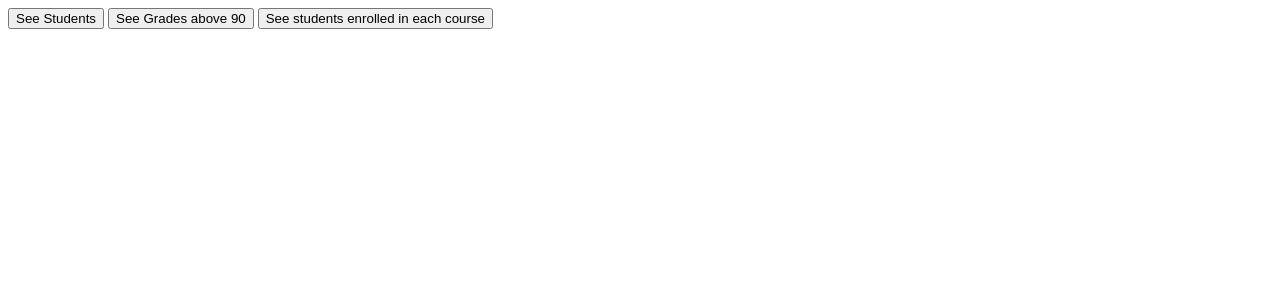
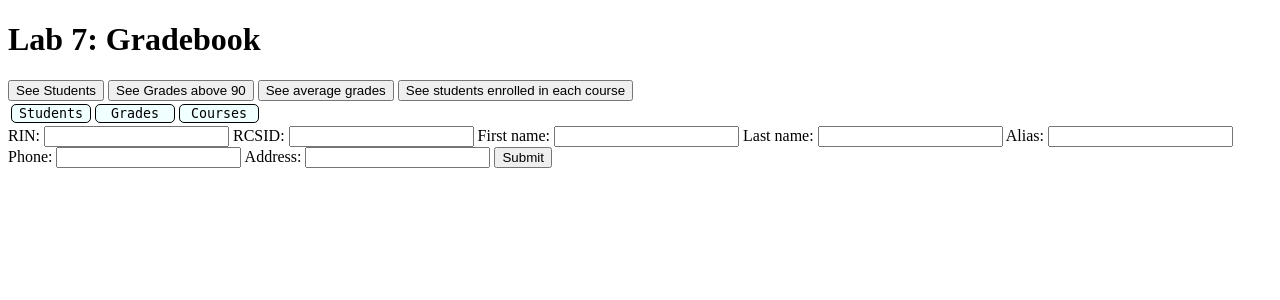
Before and after one commit to crisme95/websys-labs, a PHP site: page / in a window 1280 px wide. Shown: the top 300 px of the page. Run offline with PHP 8.4, Linux system fonts and the light colour scheme; data comes from the database, SQL or seed files in the repository.

Commit message:
Added JS and CSS, students insert function
Added code to add students to the students table, CSS for buttons and JS for tabs

```diff
--- /dev/null
+++ b/lab7/assets/script.js
@@ -0,0 +1,8 @@
+function openSelection(choice) {
+	var i;
+	var x = document.getElementsByClassName("choice");
+	for (i = 0; i < x.length; i++) {
+		x[i].style.display = "none";
+	}
+	document.getElementById(choice).style.display = "block";
+}
--- /dev/null
+++ b/lab7/assets/style.css
@@ -0,0 +1,17 @@
+.button {
+	font-family: "Roboto Mono", monospace;
+	background-color: azure;
+	color: black;
+	border: solid black 0.5px;
+	width: 80px;
+	border-radius: 5px;
+	height: 70%;
+	outline: none;
+}
+
+.button:active {
+	background: #e5e5e5;
+	-webkit-box-shadow: inset 0px 0px 5px #c1c1c1;
+	-moz-box-shadow: inset 0px 0px 5px #c1c1c1;
+	box-shadow: inset 0px 0px 5px #c1c1c1;
+}
--- a/lab7/index.php
+++ b/lab7/index.php
@@ -6,15 +6,19 @@ $pass = '';
 // Create connection
 $dbconn = new PDO("mysql:host=localhost;dbname=websyslab7", $user, $pass);
 
+// Code for part 2
 $sql1 = 'SELECT * from students ORDER BY RIN, lastname, RCSID, firstname';
 $sql2 = 'SELECT students.RIN, students.firstname, students.lastname, students.address, grades.grade FROM students INNER JOIN grades ON students.RIN = grades.RIN WHERE grade > 90';
 $sql3 = 'SELECT courses.*, COUNT(grades.crn) as students_enrolled FROM courses LEFT JOIN grades ON courses.crn = grades.crn GROUP BY courses.crn';
+$sql4 = 'SELECT courses.*, AVG(grades.grade) as avg_grades FROM courses LEFT JOIN grades ON courses.crn = grades.crn GROUP BY courses.crn';
 $stmt1 = $dbconn->query($sql1);
 $stmt2 = $dbconn->query($sql2);
 $stmt3 = $dbconn->query($sql3);
+$stmt4 = $dbconn->query($sql4);
 $rowsRIN = $stmt1->fetchALL();
 $rowsGrades = $stmt2->fetchAll();
 $rowsEnrolled = $stmt3->fetchAll();
+$rowsAvgGrade = $stmt4->fetchAll();
 
 if (isset($_POST['returnStudent'])) {
   foreach ($rowsRIN as $student) {
@@ -33,6 +37,49 @@ if (isset($_POST['returnEnrolled'])) {
     printf("Course: %s, Enrolled: %s <br>",  $enrolled['title'], $enrolled['students_enrolled']);
   }
 }
+if (isset($_POST['returnAvg'])) {
+  foreach ($rowsAvgGrade as $avggrade) {
+    printf("Course: %s, Average Grade: %s <br>", $avggrade['crn'], $avggrade['avg_grades']);
+  }
+}
+// end of code for part 2
+
+// Students insert
+if (isset($_POST['studentSubmit'])) {
+  $RIN = $_REQUEST['RIN'];
+  $RCSID = $_REQUEST['RCSID'];
+  $firstname = $_REQUEST['firstname'];
+  $lastname = $_REQUEST['lastname'];
+  $alias = $_REQUEST['alias'];
+  $phone = $_REQUEST['phone'];
+  $address = $_REQUEST['address'];
+
+  $sqlStu = "INSERT INTO websyslab7.students (RIN, RCSID, firstname, lastname, alias, phone, address) VALUES ('$RIN','$RCSID','$firstname','$lastname','$alias','$phone','$address')";
+  $stmtStu = $dbconn->query($sqlStu);
+}
+
+// Courses insert
+if (isset($_POST['coursesSubmit'])) {
+  $CRN = $_REQUEST['CRN'];
+  $prefix = $_REQUEST['prefix'];
+  $number = $_REQUEST['number'];
+  $title = $_REQUEST['title'];
+  $section = $_REQUEST['section'];
+  $schoolyear = $_REQUEST['schoolyear'];
+
+  $sqlStu = "INSERT INTO websyslab7.courses (crn, prefix, number, title, section, schoolyear) VALUES ('$CRN','$prefix','$number','$title','$section','$schoolyear')";
+  $stmtStu = $dbconn->query($sqlStu);
+}
+
+// // Grades insert
+if (isset($_POST['gradesSubmit'])) {
+  $CRNgrade = $_REQUEST['CRNgrade'];
+  $RIN = $_REQUEST['RIN'];
+  $grade = $_REQUEST['grade'];
+
+  $sqlStu = "INSERT INTO websyslab7.grades (crn, RIN, grade) VALUES ('$CRNgrade','$RIN','$grade')";
+  $stmtStu = $dbconn->query($sqlStu);
+}
 
 ?>
 
@@ -42,14 +89,100 @@ if (isset($_POST['returnEnrolled'])) {
 <head>
   <title>Web Systems Lab 7: Gradebook</title>
   <meta charset="utf-8">
+  <link rel="stylesheet" type="text/css" href="assets/style.css">
+  <script src="assets/script.js"></script>
 </head>
 
 <body>
+  <h1>Lab 7: Gradebook</h1>
+
   <form method="post" action="index.php">
     <input type="submit" name="returnStudent" value="See Students">
     <input type="submit" name="returnGrade" value="See Grades above 90">
+    <input type="submit" name="returnAvg" value="See average grades">
     <input type="submit" name="returnEnrolled" value="See students enrolled in each course">
   </form>
+
+  <table class="">
+    <tr>
+      <td>
+        <button class="button" onclick="openSelection('Students')">Students</button>
+      </td>
+      <td>
+        <button class="button" onclick="openSelection('Grades')">Grades</button>
+      </td>
+      <td>
+        <button class="button" onclick="openSelection('Courses')">Courses</button>
+      </td>
+    </tr>
+  </table>
+
+  <form method="post" action="index.php">
+    <div id="Students" class="choice">
+      <label for="RIN">RIN:</label>
+      <input type="text" name="RIN" id="RIN" maxlength="9" value="">
+
+      <label for="RCSID">RCSID:</label>
+      <input type="text" name="RCSID" id="RCSID" value="">
+
+      <label for="first_name">First name:</label>
+      <input type="text" name="firstname" id="first_name" value="">
+
+      <label for="last_name">Last name:</label>
+      <input type="text" name="lastname" id="last_name" value="">
+
+      <label for="alias">Alias:</label>
+      <input type="text" name="alias" id="alias" value="">
+
+      <label for="phone">Phone:</label>
+      <input type="text" name="phone" id="phone" maxlength="10" value="">
+
+      <label for="address">Address:</label>
+      <input type="text" name="address" id="address" value="">
+
+      <input type="submit" name="studentSubmit" value="Submit">
+    </div>
+  </form>
+
+  <form method="post" action="index.php">
+    <div id="Courses" class="choice" style="display:none">
+      <label for="CRN">CRN:</label>
+      <input type="text" name="CRN" id="CRN" maxlength="5" value="">
+
+      <label for="prefix">Prefix:</label>
+      <input type="text" name="prefix" id="prefix" maxlength="4" value="">
+
+      <label for="number">Number:</label>
+      <input type="text" name="number" id="number" maxlength="4" value="">
+
+      <label for="title">Title:</label>
+      <input type="text" name="title" id="title" value="">
+
+      <label for="section">Section:</label>
+      <input type="text" name="section" id="section" maxlength="2" value="">
+
+      <label for="schoolyear">Year:</label>
+      <input type="text" name="schoolyear" id="schoolyear" maxlength="4" value="">
+
+      <input type="submit" name="coursesSubmit" value="Submit">
+    </div>
+  </form>
+
+  <form method="post" action="index.php">
+    <div id="Grades" class="choice" style="display:none">
+      <label for="CRN2">CRN:</label>
+      <input type="text" name="CRNgrade" id="CRN2" maxlength="5" value="">
+
+      <label for="RIN">RIN:</label>
+      <input type="text" name="RIN" id="RIN" maxlength="9" value="">
+
+      <label for="grade">Grade:</label>
+      <input type="text" name="grade" id="grade" maxlength="3" value="">
+
+      <input type="submit" name="gradesSubmit" value="Submit">
+    </div>
+  </form>
+
 </body>
 
 </html>
```
